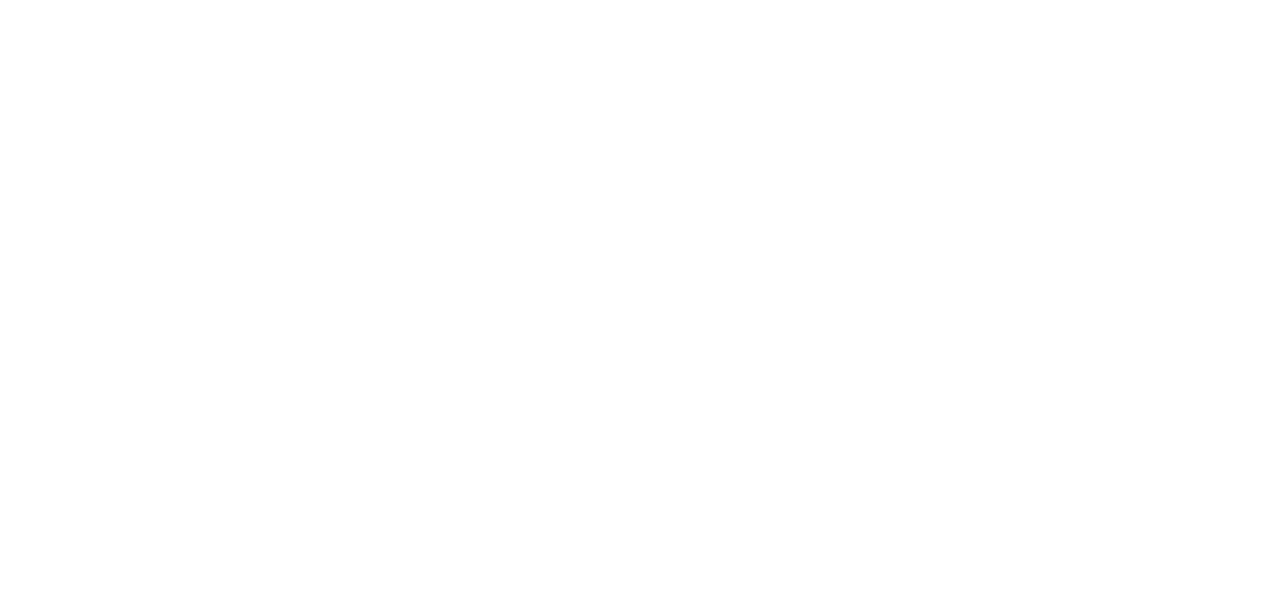
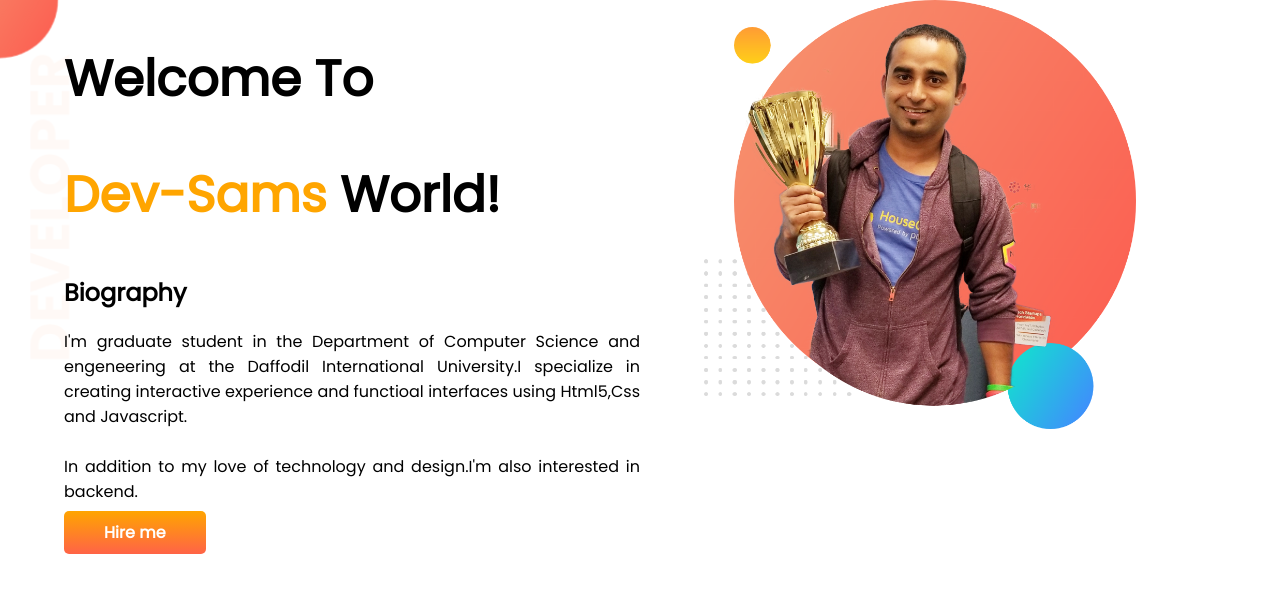
Before and after one commit to SamsulWD/developer-portfolio, a plain HTML site: page index.html in a window 1280 px wide. Drawn offline with Linux system fonts and the light colour scheme.

Commit message:
top-banner completed

```diff
--- a/index.html
+++ b/index.html
@@ -5,9 +5,23 @@
     <meta http-equiv="X-UA-Compatible" content="IE=edge">
     <meta name="viewport" content="width=device-width, initial-scale=1.0">
     <title>Dev-Sams Portfolio</title>
+    <link rel="preconnect" href="https://fonts.googleapis.com">
+    <link rel="preconnect" href="https://fonts.gstatic.com" crossorigin>
+    <link href="https://fonts.googleapis.com/css2?family=Poppins&display=swap" rel="stylesheet">
     <link rel="stylesheet" href="style.css">
 </head>
 <body>
-
+    <section class="top-banner">
+        <div class="half-width">
+            <h1>Welcome To</h1>
+            <h1><span class="orange-color">Dev-Sams</span> World!</h1>
+            <h2>Biography</h2>
+            <p>I'm graduate student in the Department of Computer Science and engeneering at the Daffodil International University.I specialize in creating interactive experience and functioal interfaces using Html5,Css and Javascript.<br><br>In addition to my love of technology and design.I'm also interested in backend. </p>
+            <a class="linkable-button" target="_blank" href="#">Hire me</a>
+        </div>
+        <div class="half-width">
+            <img src="images/jhankar.png" alt="Portfolio Images">
+        </div>
+    </section>
 </body>
 </html>
--- a/style.css
+++ b/style.css
@@ -0,0 +1,35 @@
+body{
+    font-family: 'Poppins', sans-serif;
+    margin: 0;
+}
+h1{
+    font-size: 50px;
+}
+.orange-color{
+    color: orange;
+}
+section{
+    display: flex;
+}
+.half-width{
+    width: 50%;
+    padding-left: 5%;
+}
+.half-width p{
+    text-align: justify;
+}
+.half-width img{
+    width: 75%;
+}
+.linkable-button{
+    text-decoration: none;
+    background-image: linear-gradient(orange,tomato);
+    padding: 10px 40px;
+    color: white;
+    font-weight: 700;
+    border-radius: 5px;
+}
+.top-banner{
+    background-image: url(images/top-banner.png);
+    background-repeat: no-repeat;
+}
```
Also changed, not shown: images/dream-bg.png (added), images/exp-bg.png (added), images/jhankar.png (added), images/jhankar2.png (added), images/my-bg.png (added), images/my-bg2.png (added), images/top-banner.png (added), 7 other files.
